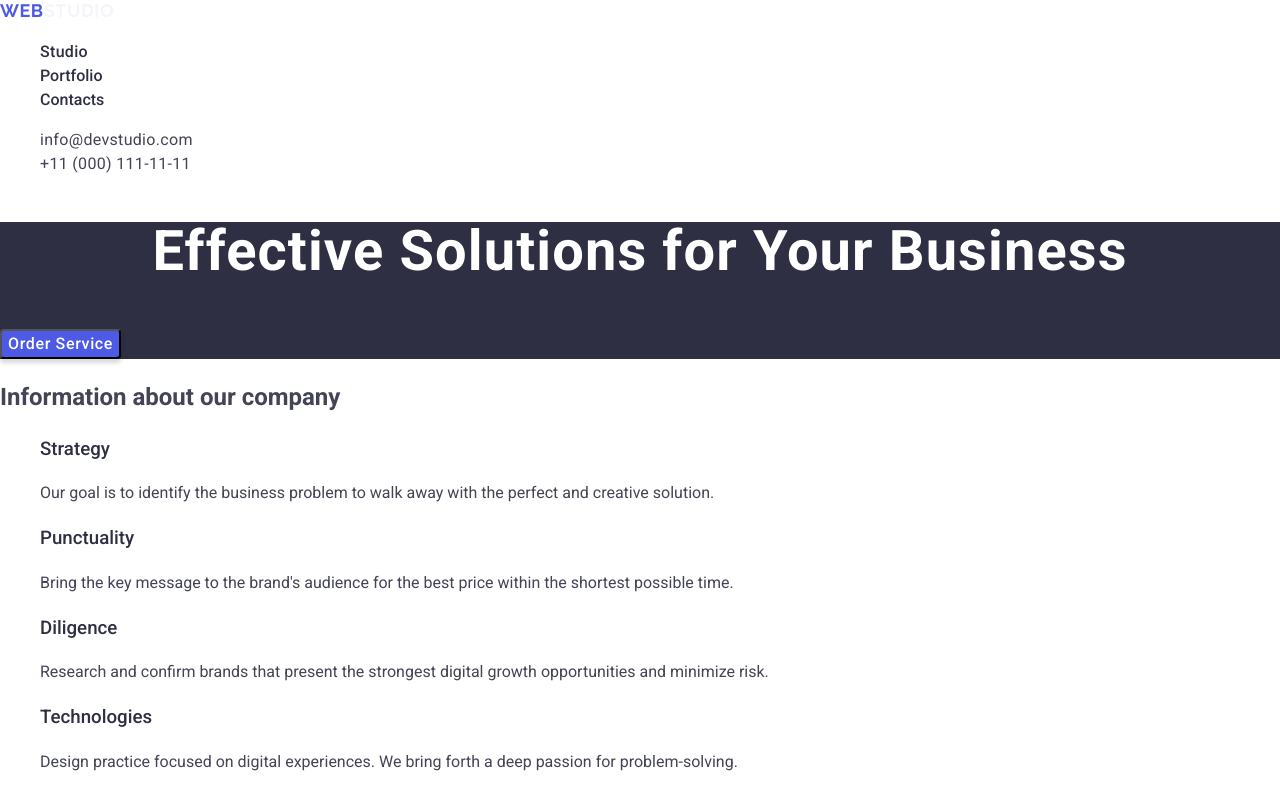
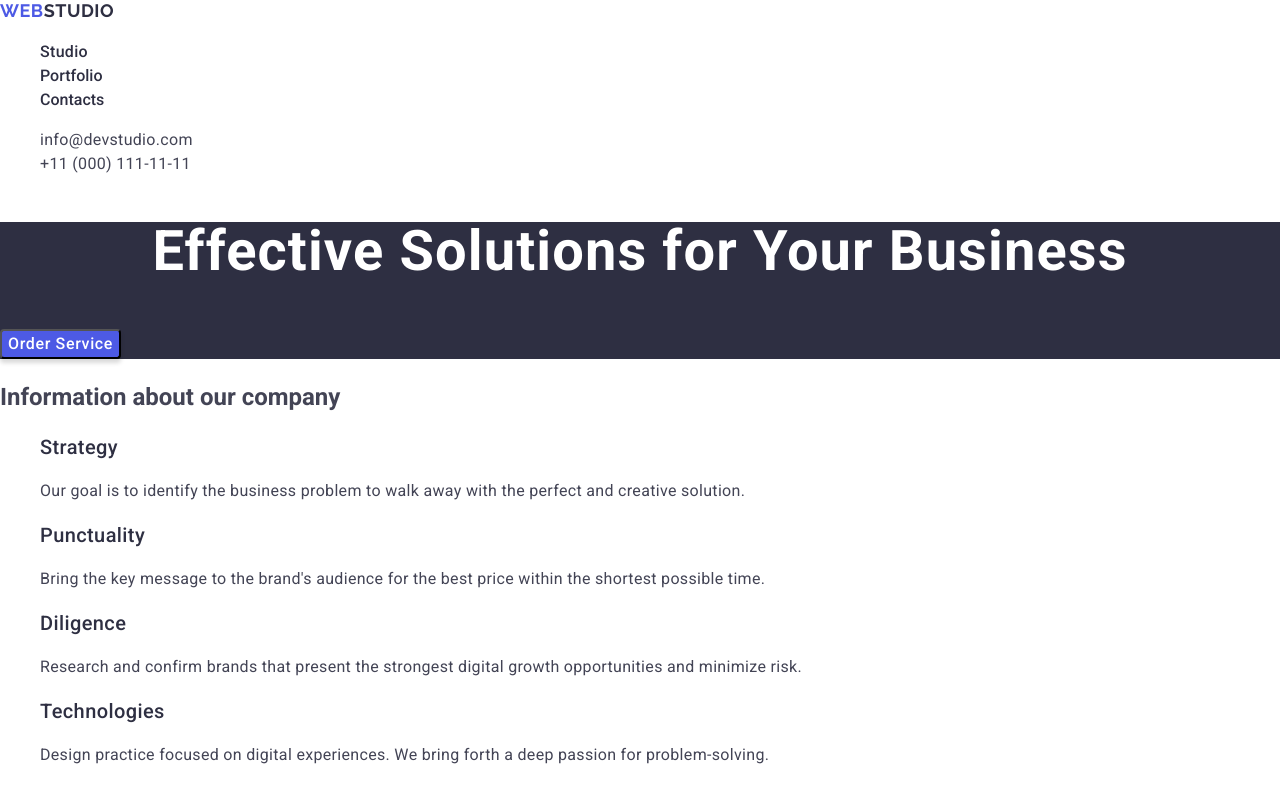
Before and after one commit to SDM-1992/goit-markup-hw-02, a plain HTML site: page index.html in a window 1280 px wide. Shown: the top 794 px of the page. Drawn offline with nearby package versions, Linux system fonts and the light colour scheme.

Commit message:
after edit 2

```diff
--- a/css/styles.css
+++ b/css/styles.css
@@ -22,7 +22,7 @@ a {
   line-height: 1.17;
   letter-spacing: 0.54px;
 }
-span {
+.logo-link span {
   color: #2e2f42;
 }
 
@@ -83,9 +83,15 @@ span {
   background-color: #404bbf;
 }
 
-.information-about-company .information-section {
+.information-about-company .information-section h3 {
   color: #2e2f42;
   font-weight: 500;
+  font-size: 20px;
+  line-height: 1.2;
+  letter-spacing: 0.4px;
+}
+.information-about-company .information-section p {
+  letter-spacing: 0.32px;
 }
 
 .team {
@@ -102,18 +108,19 @@ span {
 }
 .team-information .name {
   color: #2e2f42;
-  font-weight: 500;
   background-color: #fff;
 }
 .team-information .name h3 {
   font-size: 20px;
   line-height: 1.2;
   letter-spacing: 0.4px;
+  font-weight: 500;
 }
 .team-information .name p {
   color: #434455;
   font-weight: 400;
   letter-spacing: 0.32px;
+  font-size: 16px;
 }
 
 .portfolio .portfolio-title {
@@ -151,7 +158,7 @@ footer {
   color: #4d5ae5;
   letter-spacing: 0.54px;
 }
-span {
+.logo-link-footer span {
   color: #f4f4fd;
 }
 .footer-text {
--- a/index.html
+++ b/index.html
@@ -21,7 +21,9 @@
       <nav>
         <a class="logo-link" href="./index.html">Web<span>Studio</span></a>
         <ul class="navigation">
-          <li><a class="navigation-item-studio" href="">Studio</a></li>
+          <li>
+            <a class="navigation-item-studio" href="./index.html">Studio</a>
+          </li>
           <li><a class="navigation-item" href="">Portfolio</a></li>
           <li><a class="navigation-item" href="">Contacts</a></li>
         </ul>
@@ -51,32 +53,32 @@
       <section class="information-about-company">
         <h2>Information about our company</h2>
         <ul>
-          <li>
-            <h3 class="information-section">Strategy</h3>
+          <li class="information-section">
+            <h3>Strategy</h3>
             <p>
               Our goal is to identify the business problem to walk away with the
               perfect and creative solution.
             </p>
           </li>
 
-          <li>
-            <h3 class="information-section">Punctuality</h3>
+          <li class="information-section">
+            <h3>Punctuality</h3>
             <p>
               Bring the key message to the brand's audience for the best price
               within the shortest possible time.
             </p>
           </li>
 
-          <li>
-            <h3 class="information-section">Diligence</h3>
+          <li class="information-section">
+            <h3>Diligence</h3>
             <p>
               Research and confirm brands that present the strongest digital
               growth opportunities and minimize risk.
             </p>
           </li>
 
-          <li>
-            <h3 class="information-section">Technologies</h3>
+          <li class="information-section">
+            <h3>Technologies</h3>
             <p>
               Design practice focused on digital experiences. We bring forth a
               deep passion for problem-solving.
@@ -144,7 +146,7 @@
               width="360"
               height="300"
             />
-            <h3>Meditaion App</h3>
+            <h3>Meditation App</h3>
             <p>App</p>
           </li>
 
```
